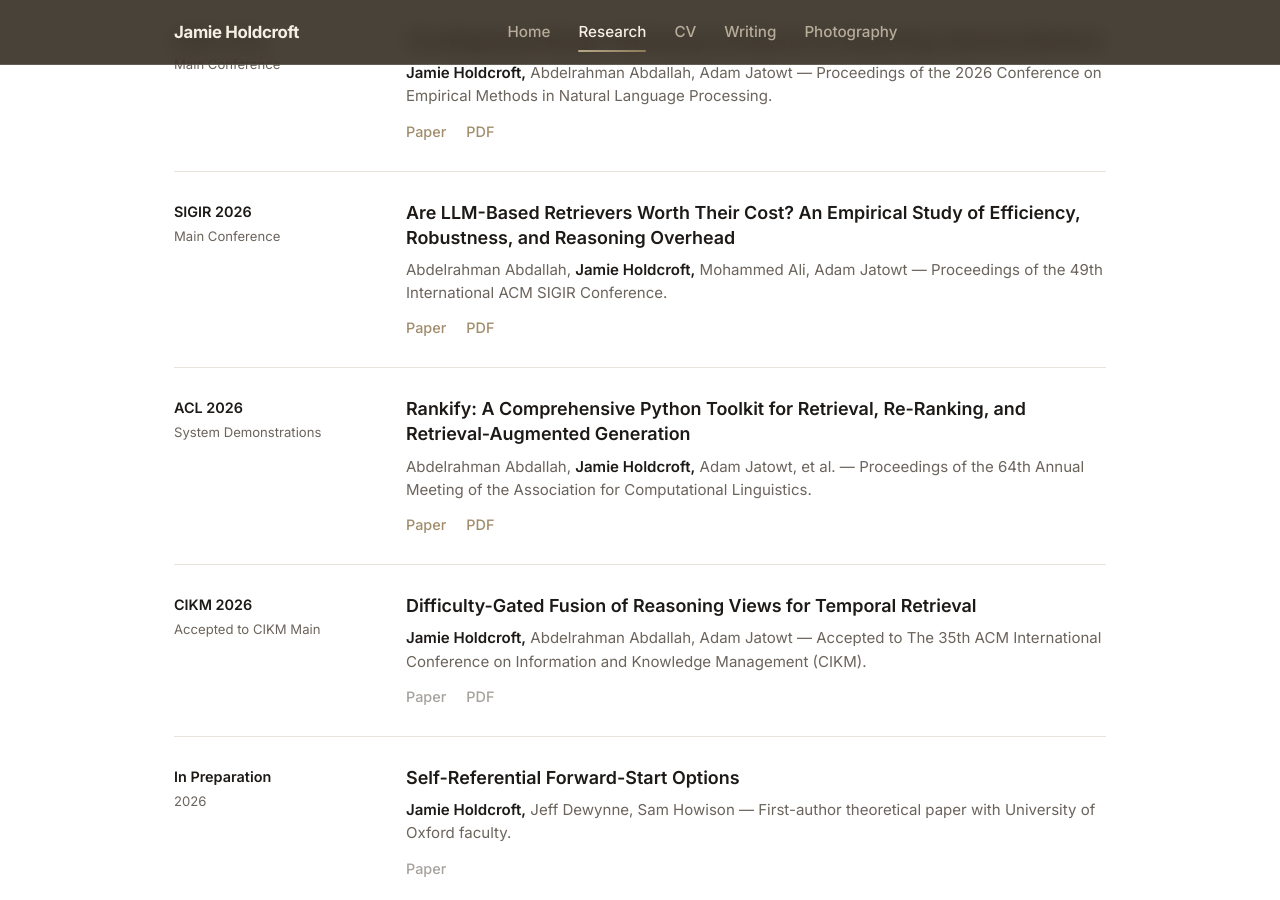
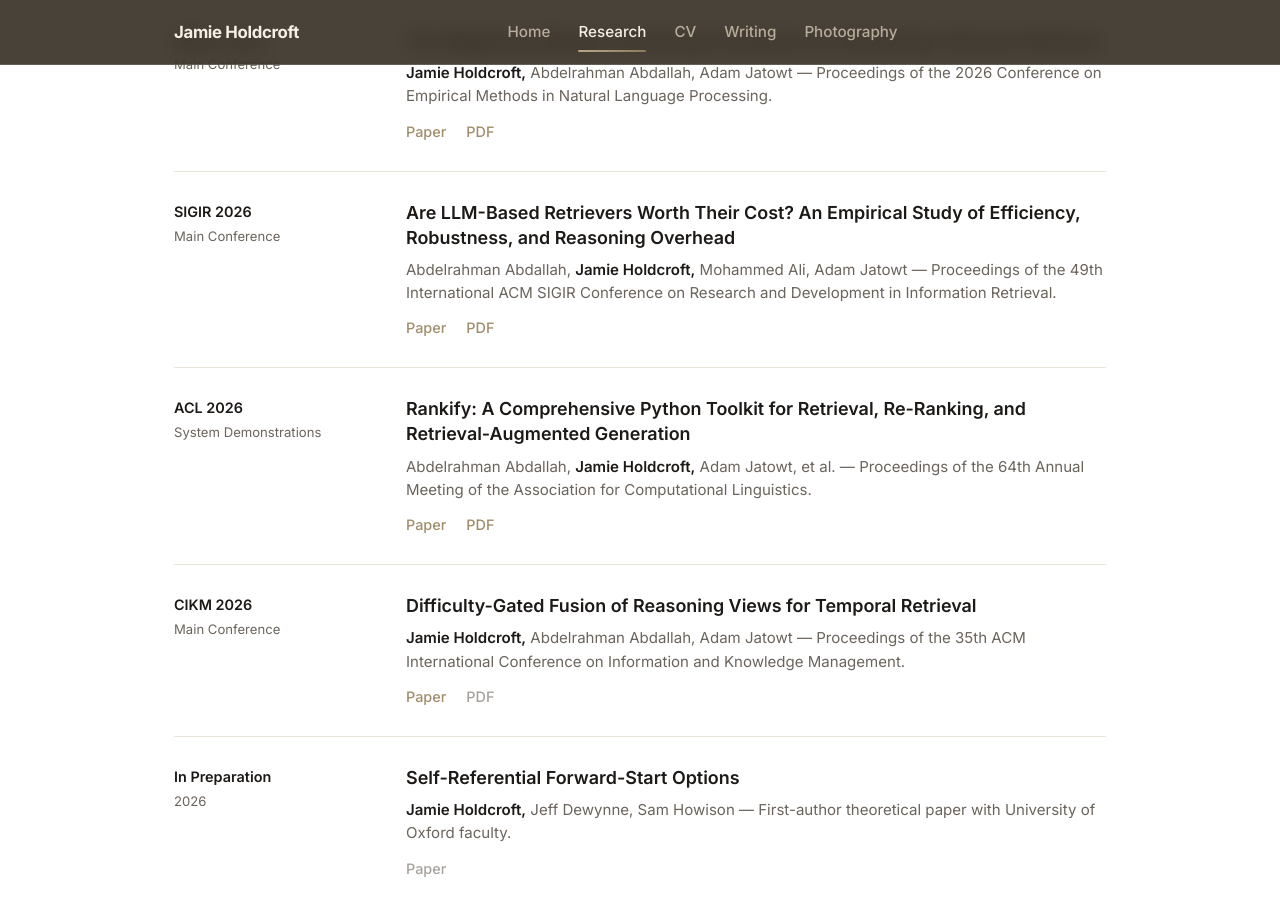
Before and after one commit to JamieHoldcroft/jamieholdcroft.github.io, a Jekyll site: the page built from research.html, in a window 1280 px wide and 900 px high, scrolled down 517 px. Built offline with Jekyll 4.4.1, drawn with Linux system fonts in a browser that asks for light colours.

Commit message:
Revise publication information in research.html
Updated publication details for two conference papers, including titles, authors, and links.

```diff
--- a/research.html
+++ b/research.html
@@ -42,7 +42,7 @@ description: "Research interests and publications by Jamie Holdcroft, undergradu
         </div>
         <div class="pub-body">
           <h3 class="pub-title">Are LLM-Based Retrievers Worth Their Cost? An Empirical Study of Efficiency, Robustness, and Reasoning Overhead</h3>
-          <p class="pub-authors">Abdelrahman Abdallah, <strong>Jamie Holdcroft,</strong> Mohammed Ali, Adam Jatowt — Proceedings of the 49th International ACM SIGIR Conference.</p>
+          <p class="pub-authors">Abdelrahman Abdallah, <strong>Jamie Holdcroft,</strong> Mohammed Ali, Adam Jatowt — Proceedings of the 49th International ACM SIGIR Conference on Research and Development in Information Retrieval.</p>
           <div class="pub-links">
             <a href="https://dl.acm.org/doi/10.1145/3805712.3808566" target="_blank" rel="noopener">Paper</a>
             <a href="https://arxiv.org/pdf/2604.03676" target="_blank" rel="noopener">PDF</a>
@@ -66,13 +66,13 @@ description: "Research interests and publications by Jamie Holdcroft, undergradu
       <div class="pub-item">
         <div class="pub-venue">
           <span class="pub-venue-name">CIKM 2026</span>
-          <span class="pub-status">Accepted to CIKM Main</span>
+          <span class="pub-status">Main Conference</span>
         </div>
         <div class="pub-body">
           <h3 class="pub-title">Difficulty-Gated Fusion of Reasoning Views for Temporal Retrieval</h3>
-          <p class="pub-authors"><strong>Jamie Holdcroft,</strong> Abdelrahman Abdallah, Adam Jatowt — Accepted to The 35th ACM International Conference on Information and Knowledge Management (CIKM).</p>
+          <p class="pub-authors"><strong>Jamie Holdcroft,</strong> Abdelrahman Abdallah, Adam Jatowt — Proceedings of the 35th ACM International Conference on Information and Knowledge Management.</p>
           <div class="pub-links">
-            <a href="#" target="_blank" rel="noopener">Paper</a>
+            <a href="https://dl.acm.org/doi/10.1145/3799682.3839939" target="_blank" rel="noopener">Paper</a>
             <a href="#" target="_blank" rel="noopener">PDF</a>
           </div>
         </div>
```
